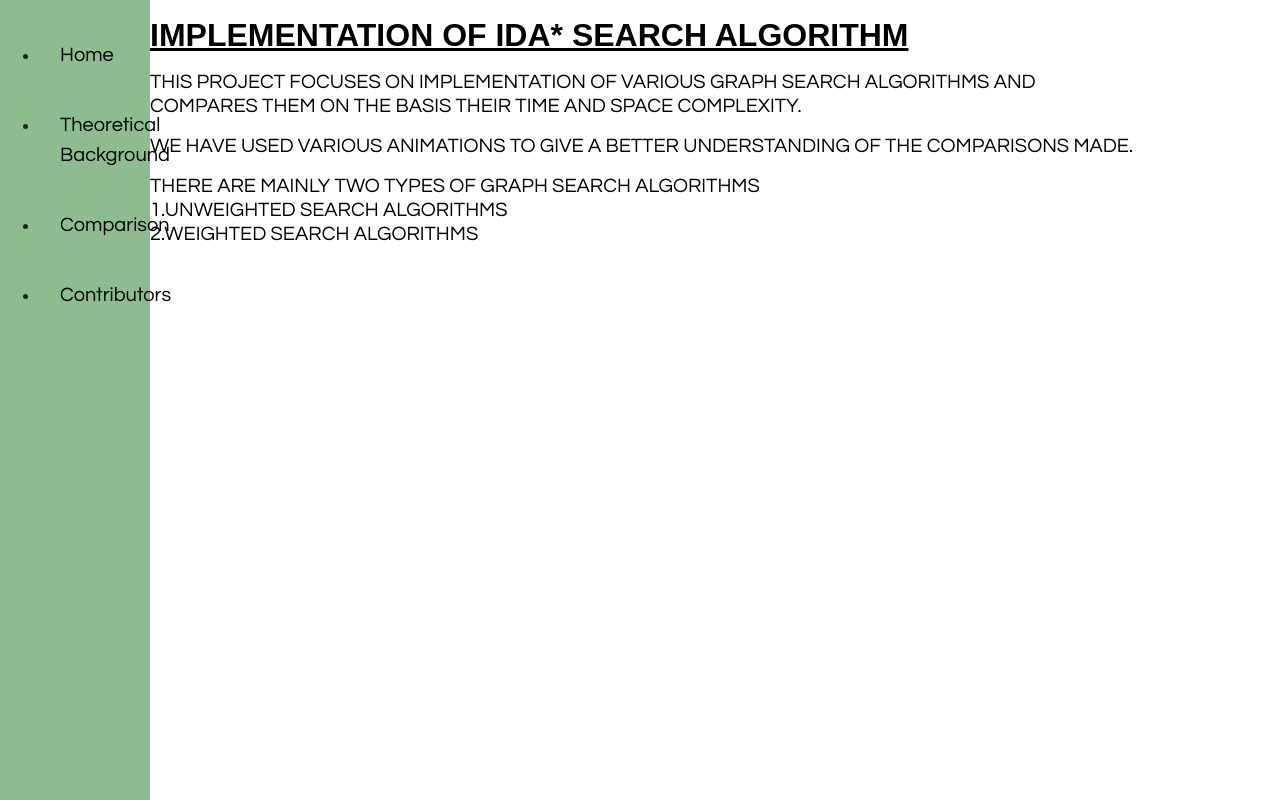
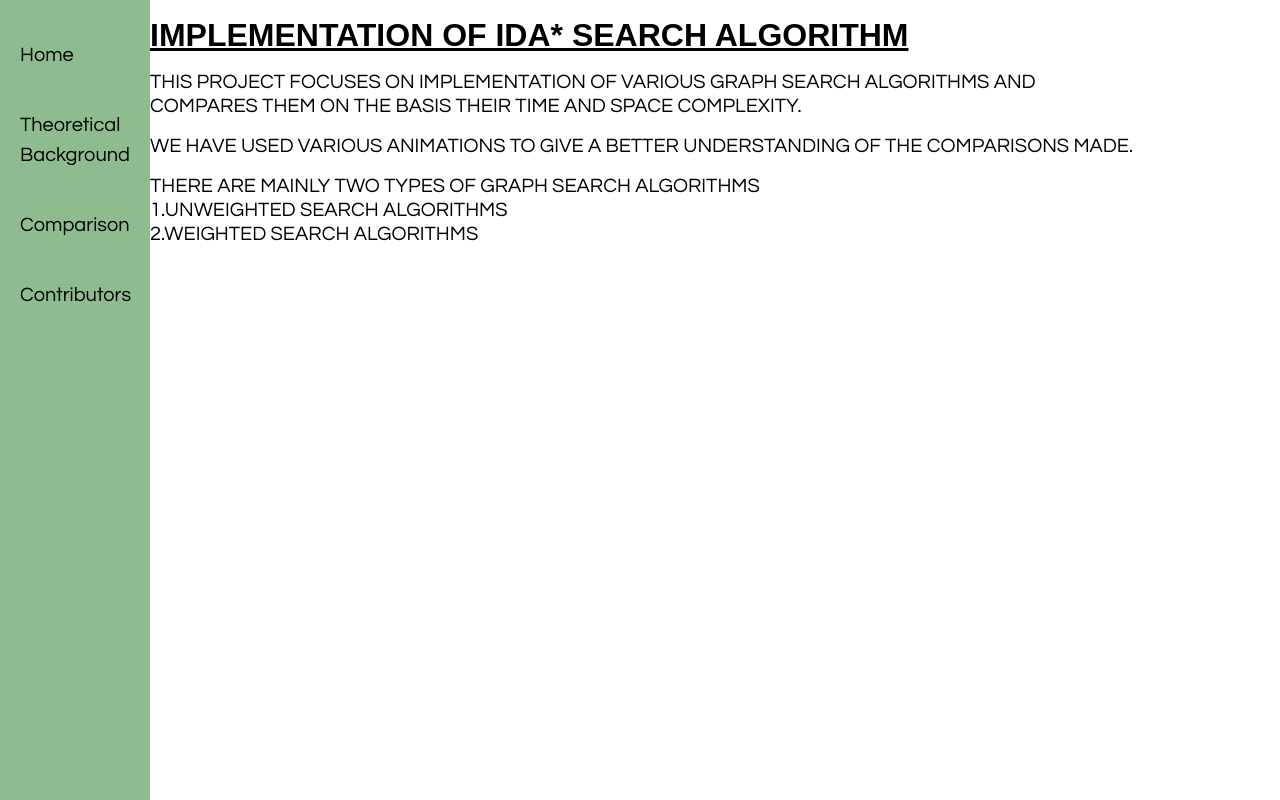
Before and after one commit to Viraj24Gupta/AI_MAZE_SEARCH, a plain HTML site: page home.html in a window 1280 px wide. Drawn offline with nearby package versions, Linux system fonts and the light colour scheme; a script that the page names is missing.

Commit message:
Update home.html

```diff
--- a/home.html
+++ b/home.html
@@ -7,9 +7,11 @@
     <title>home</title>
     <link rel="stylesheet" href="https://maxcdn.bootstrapcdn.com/bootstrap/4.0.0-alpha.2/css/bootstrap.min.css" integrity="sha384-y3tfxAZXuh4HwSYylfB+J125MxIs6mR5FOHamPBG064zB+AFeWH94NdvaCBm8qnd" crossorigin="anonymous">
 </head>
-
-<div class="sidenav" style=center>
-    <ul><li><a href="home.html">Home</a></li><li><a href="basic.html">Theoretical Background</a></li><li><a href="random.html">Comparison</a></li><li><a href="contributors.html">Contributors</a></li></ul>
+<div class="sidenav">
+    <a href="home.html">Home</a>
+    <a href="basic.html">Theoretical Background</a>
+    <a href="random.html">Comparison</a>
+    <a href="contributors.html">Contributors</a>
 </div>
 
 <body>
```
